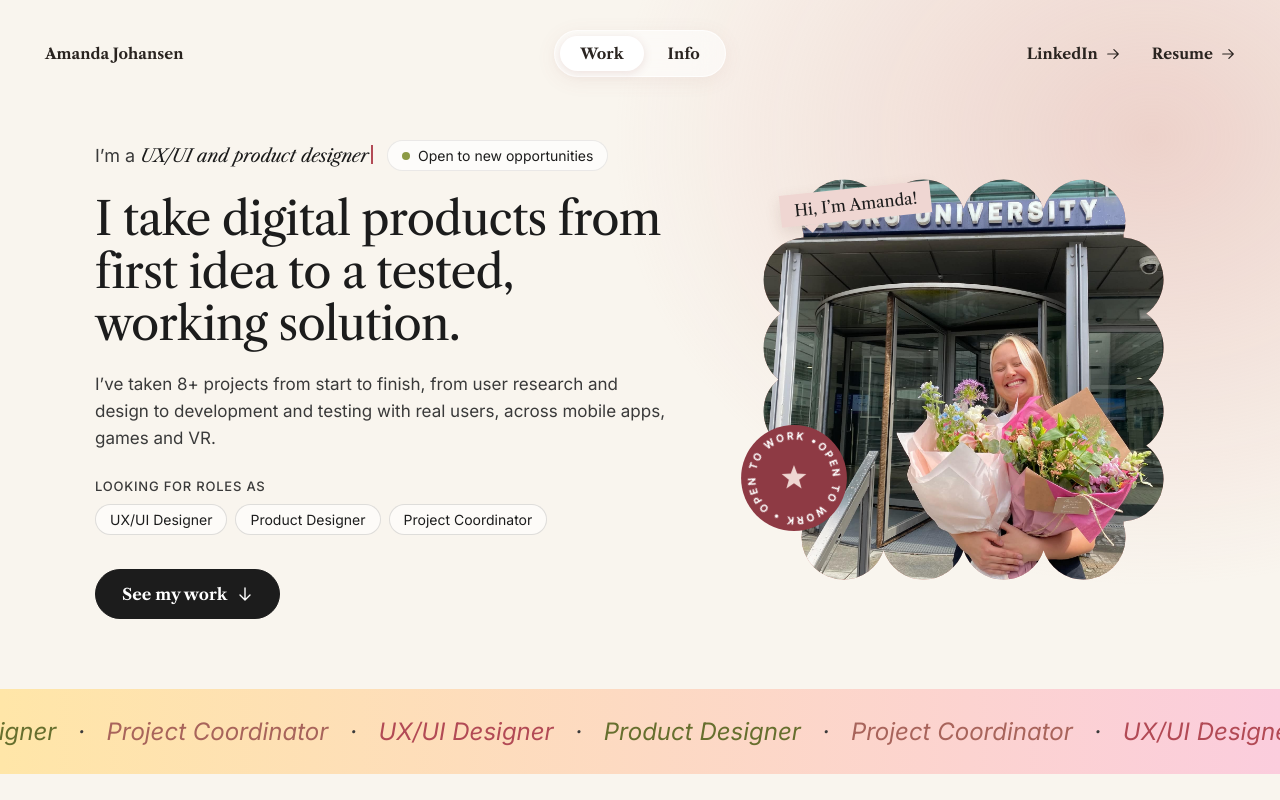
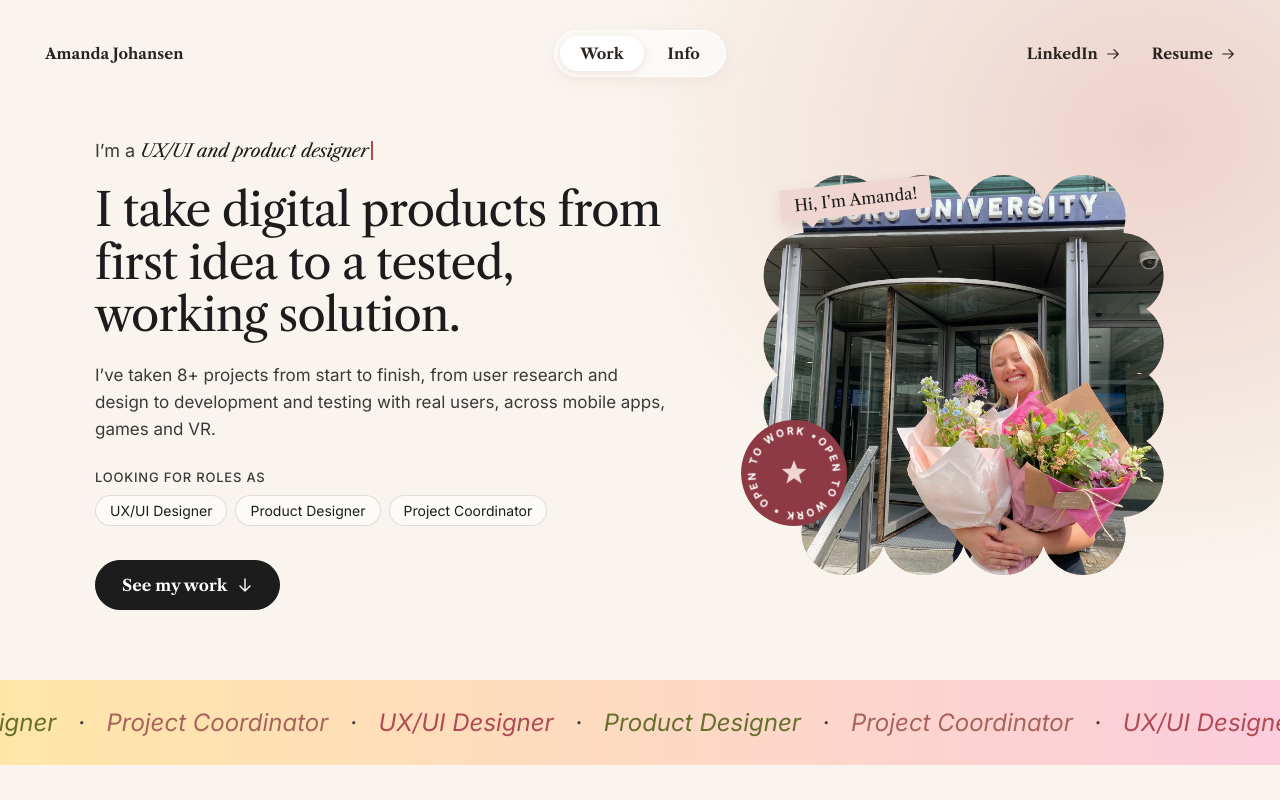
Before and after one commit to mandajohansen/portfolio, a React (Vite) app: page / in a window 1280 px wide. Shown: the top 800 px of the page. Built offline with nearby package versions, Linux system fonts and the light colour scheme.

Commit message:
remove status

```diff
--- a/src/components/Hero.jsx
+++ b/src/components/Hero.jsx
@@ -7,8 +7,6 @@ const HERO = {
   // Add more words to the list to have them typed out one after the other.
   typedPrefix: 'I’m a',
   typed: ['UX/UI and product designer'],
-  // Set to null to hide the green "available" pill.
-  status: 'Open to new opportunities',
   // Sentence 1 (title): what you do. Sentence 2 (lead): the experience that backs it up.
   title: [
     'I take digital products',
@@ -130,12 +128,6 @@ export default function Hero() {
             {HERO.typedPrefix} <span className="hero__typed-word">{typed}</span>
             <span className="hero__caret" aria-hidden="true" />
           </p>
-          {HERO.status && (
-            <span className="hero__status">
-              <span className="hero__status-dot" aria-hidden="true" />
-              {HERO.status}
-            </span>
-          )}
         </div>
 
         <h1 className="hero__title">
--- a/src/index.css
+++ b/src/index.css
@@ -56,9 +56,6 @@
   --sage-light-rgb: 196 202 160;
   /* Results / Education band */
   --sage-bright-rgb: 205 210 175;
-  --status-green: #8c9a45;
-  /* "open to opportunities" dot */
-  --status-green-rgb: 140 154 69;
   --chosen: #666f2e;
   /* "Chosen design" badge */
 
@@ -3658,29 +3655,6 @@ button {
   animation: caret-blink 1s steps(1) infinite;
 }
 
-.hero__status {
-  display: inline-flex;
-  align-items: center;
-  gap: 8px;
-  padding: 6px 14px;
-  border: 1px solid rgb(var(--black-rgb) / 0.08);
-  border-radius: 999px;
-  background: rgb(var(--white-rgb) / 0.7);
-  backdrop-filter: blur(10px);
-  -webkit-backdrop-filter: blur(10px);
-  font-size: 14px;
-  color: var(--ink);
-}
-
-.hero__status-dot {
-  width: 8px;
-  height: 8px;
-  border-radius: 50%;
-  background: var(--status-green);
-  box-shadow: 0 0 0 0 rgb(var(--status-green-rgb) / 0.7);
-  /*animation: hero-pulse 2.2s ease-out infinite;*/
-}
-
 /* Headline: the lines flow as one sentence and fade in one by one */
 .hero__title {
   position: relative;
@@ -3906,15 +3880,6 @@ button {
   }
 }
 
-@keyframes hero-pulse {
-  70% {
-    box-shadow: 0 0 0 8px rgb(var(--status-green-rgb) / 0);
-  }
-
-  100% {
-    box-shadow: 0 0 0 0 rgb(var(--status-green-rgb) / 0);
-  }
-}
 
 @keyframes caret-blink {
   50% {
@@ -3959,7 +3924,6 @@ button {
   .hero__proof,
   .hero__actions,
   .hero__portrait,
-  .hero__status-dot,
   .hero__caret,
   .hero__badge-ring {
     animation: none;
```
